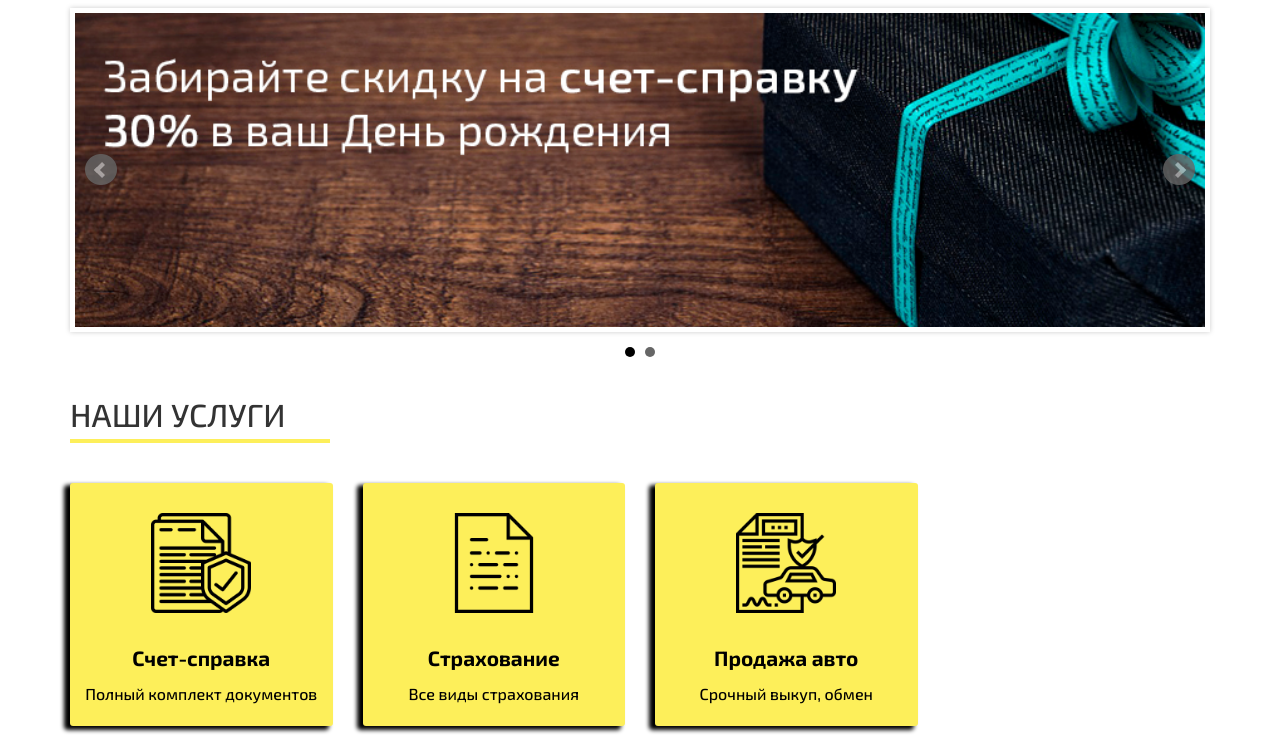
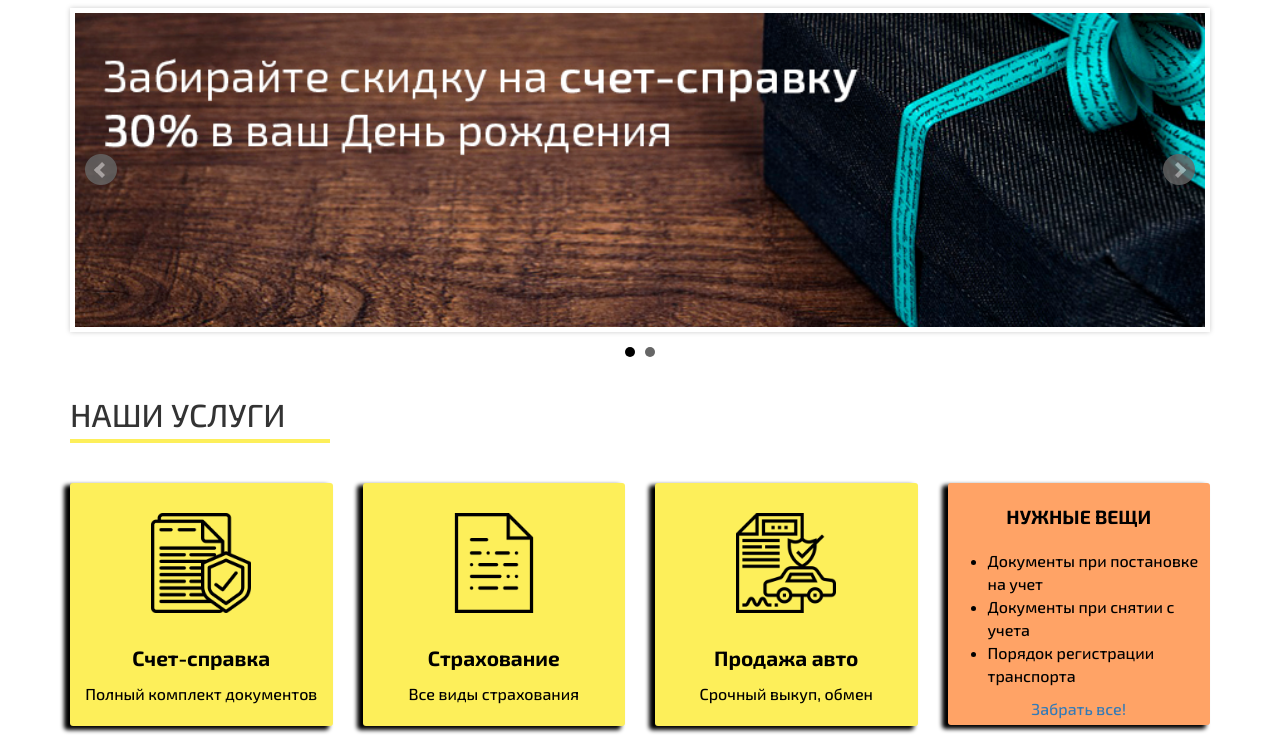
Before and after one commit to bloknot24/chestnieavto, a plain HTML site: page index.html in a window 1280 px wide. Shown: the part 87-840 px from the top of the page. Drawn offline with Linux system fonts and the light colour scheme; files whose address does not match are found by name.

Commit message:
разработка блока с методичками

```diff
--- a/css/style.css
+++ b/css/style.css
@@ -588,3 +588,29 @@ label {
 	font-size: 1rem;
 	padding-bottom: 20px;
 }
+.manuals__box {
+	background: #ffa366;
+	color: #000000;
+	border-radius: 3px;
+	box-shadow: -5px 3px 4px 1px #000000;
+	margin: 30px auto;
+}
+.manuals__text-head {
+	font-size: 1.2rem;
+	padding: 20px 0px;
+	font-weight: 700;
+}
+.manuals__box:hover {
+	background: #ff6600;
+}
+.manual__list-item {
+	font-size: 1rem;
+}
+.manuals__list-link {
+	color: #000000;
+	text-decoration: none;
+}
+.manuals__box-link {
+	font-size: 1rem;
+	padding-bottom: 5px;
+}
--- a/index.html
+++ b/index.html
@@ -116,8 +116,8 @@
 			</div>
 			<div class="row">
 				<div class="col-md-3">
+					<div class="box__services-item center">
 						<a href="spravka.html">
-						<div class="box__services-item center">
 							<img src="img/spravka.png" class="box__services-item-img" title="Подробнее..." alt="Счет-справка">
 							<p class="box__services-item-text">
 								<strong>Счет-справка</strong><br>
@@ -125,12 +125,12 @@
 							<p class="box__services-item-text-addition">
 								Полный комплект документов
 							</p>
-						</div>
 						</a>
 					</div>
+				</div>
 				<div class="col-md-3">
+					<div class="box__services-item center">
 						<a href="insurance.html">
-						<div class="box__services-item center">
 							<img src="img/insurance.png" class="box__services-item-img" title="Подробнее..." alt="Страхование">
 							<p class="box__services-item-text">
 								<strong>Страхование</strong><br>
@@ -138,12 +138,12 @@
 							<p class="box__services-item-text-addition">
 								Все виды страхования
 							</p>
-						</div>
 						</a>
 					</div>
+				</div>
 				<div class="col-md-3">
+					<div class="box__services-item center">
 						<a href="sale.html">
-						<div class="box__services-item center">
 							<img src="img/car.png" class="box__services-item-img" title="Подробнее..." alt="Продажа авто">
 							<p class="box__services-item-text">
 								<strong>Продажа авто</strong><br>
@@ -151,8 +151,37 @@
 							<p class="box__services-item-text-addition">
 								Срочный выкуп, обмен
 							</p>
+						</a>
 					</div>
+				</div>
+				<div class="col-md-3">
+					<div class="manuals__box">
+						<p class="manuals__text-head upper center">
+							Нужные вещи
+						</p>
+						<ul class="manuals__list">
+							<a href="#" class="manuals__list-link">
+								<li class="manual__list-item">
+									Документы при постановке на учет
+								</li>
 							</a>
+							<a href="#" class="manuals__list-link">
+								<li class="manual__list-item">
+									Документы при снятии с учета
+								</li>
+							</a>
+							<a href="#" class="manuals__list-link">
+								<li class="manual__list-item">
+									Порядок регистрации транспорта
+								</li>
+							</a>
+						</ul>
+						<a href="https://drive.google.com/open?id=1YAIoWYssEPZ2wpjp54HiUq2_seR5ETAl">
+							<p class="manuals__box-link center">
+								Забрать все!
+							</p>
+						</a>
+					</div>
 				</div>
 			</div>
 		</div>
```
Also changed, not shown: manuals/cut.html (added), manuals/staging.html (added). Lines whose indentation alone changed are shown as unchanged.
